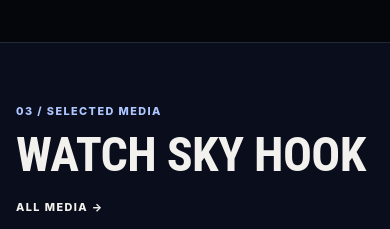
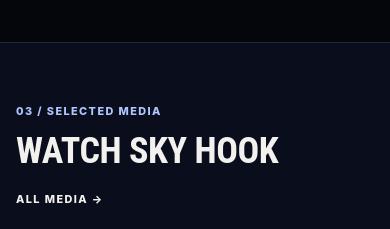
Before and after one commit to m4rkovic/sky-hook-website, a Next.js app: page /en in a window 390 px wide. Shown: the part 1440-1669 px from the top of the page. Built offline with nearby package versions, Linux system fonts and the light colour scheme; no server answers.

Commit message:
Polish responsive typography

```diff
--- a/src/components/home/selected-media-block.tsx
+++ b/src/components/home/selected-media-block.tsx
@@ -16,7 +16,7 @@ export function SelectedMediaBlock({ videoIds, locale }: { videoIds: string[]; l
         <div className="mb-8 grid gap-5 md:grid-cols-[1fr_auto] md:items-end">
           <div>
             <p className="kicker text-ice">03 / {labels.eyebrow}</p>
-            <h2 className="mt-3 font-display text-5xl font-black uppercase tracking-[-0.04em] md:text-7xl">{labels.title}</h2>
+            <h2 className="mt-3 font-display text-4xl uppercase md:text-7xl">{labels.title}</h2>
           </div>
           <Link href={localizedHref(locale, "/media")} className="kicker text-muted hover:text-ice">{labels.all} →</Link>
         </div>
@@ -30,7 +30,7 @@ export function SelectedMediaBlock({ videoIds, locale }: { videoIds: string[]; l
                 <span className="absolute bottom-4 right-4 flex h-12 w-12 items-center justify-center rounded-full border border-white/60 bg-black/35">▶</span>
               </div>
               <div className="flex items-end justify-between gap-4 p-4">
-                <h3 className="font-display text-2xl font-black uppercase tracking-[-0.03em]">{video.title[locale]}</h3>
+                <h3 className="font-display text-2xl uppercase">{video.title[locale]}</h3>
                 <span className="kicker text-muted">{labels.watch} ↗</span>
               </div>
             </a>
```
